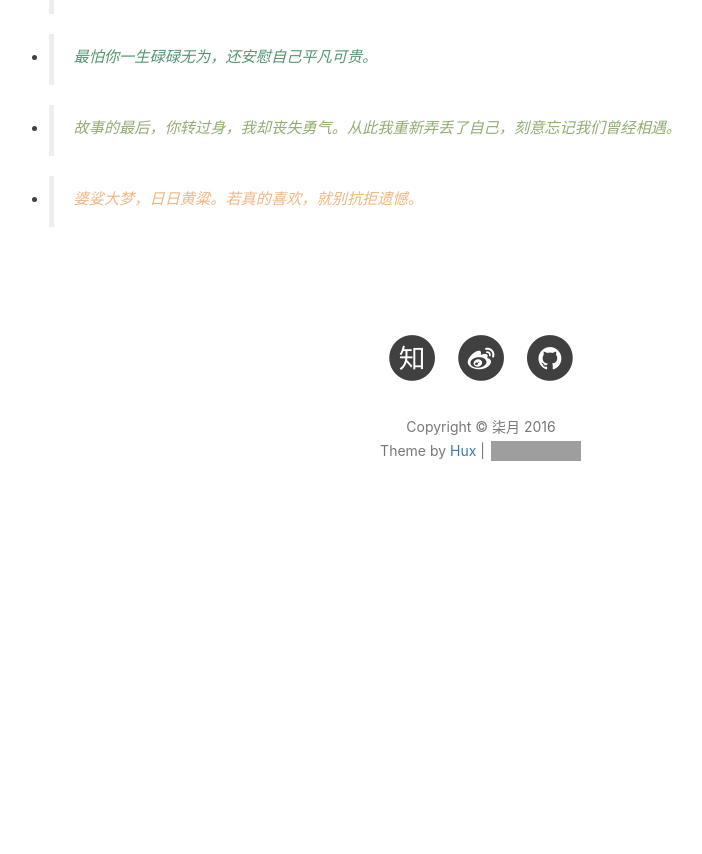
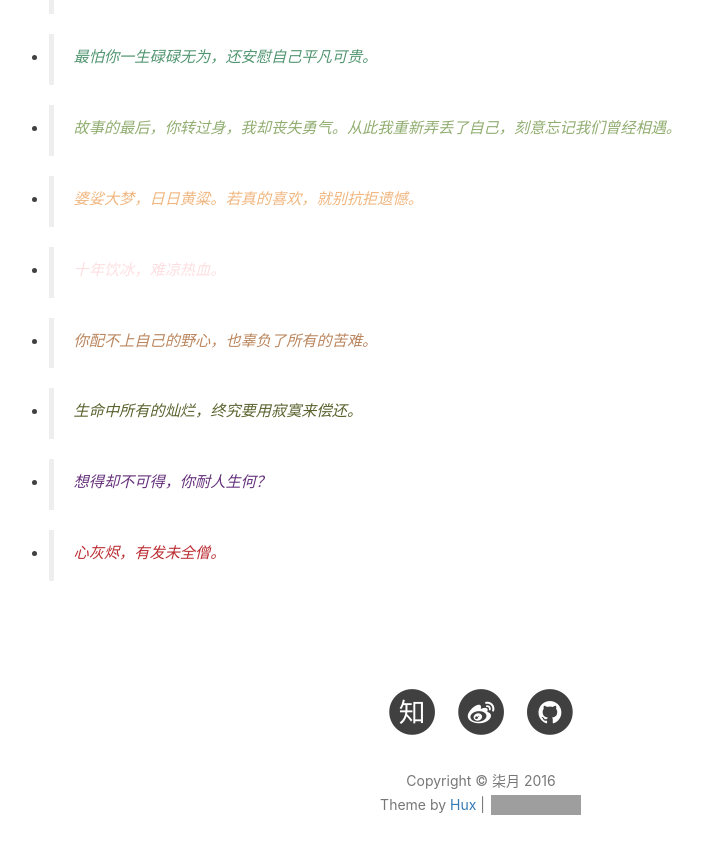
Before and after one commit to KimJin77/simking.github.io, a Jekyll site: the page built from about.html, in a window 1280 px wide and 900 px high, scrolled down 1921 px. Shown: the top 854 px of the window, without its empty margins (159-861 px from the left). Built offline with Jekyll 4.4.1, drawn with Linux system fonts in a browser that asks for light colours; nearby versions of some CDN libraries; comment, search, counter and statistics services are not loaded; before the commit the page ends 2476 px from its top, so only the background shows below that; grey boxes are pictures that could not be loaded.

Commit message:
Add Likes

```diff
--- a/about.html
+++ b/about.html
@@ -79,6 +79,21 @@ header-img: "img/about-bg.jpg"
         </li>
         <li>
             <blockquote><p style="color:RGB(241, 182, 127);">婆娑大梦，日日黄粱。若真的喜欢，就别抗拒遗憾。</p></blockquote>
+        </li>
+        <li>
+            <blockquote><p style="color:RGB(254, 223, 225);">十年饮冰，难凉热血。</p></blockquote>
+        </li>
+        <li>
+            <blockquote><p style="color:RGB(187, 134, 94);">你配不上自己的野心，也辜负了所有的苦难。</p></blockquote>
+        </li>
+        <li>
+            <blockquote><p style="color:RGB(91, 98, 46);">生命中所有的灿烂，终究要用寂寞来偿还。</p></blockquote>
+        </li>
+        <li>
+            <blockquote><p style="color:RGB(102, 50, 124);">想得却不可得，你耐人生何？</p></blockquote>
+        </li>
+        <li>
+            <blockquote><p style="color:RGB(187, 45, 50);">心灰烬，有发未全僧。</p></blockquote>
         </li>
     </ul>
 
```
